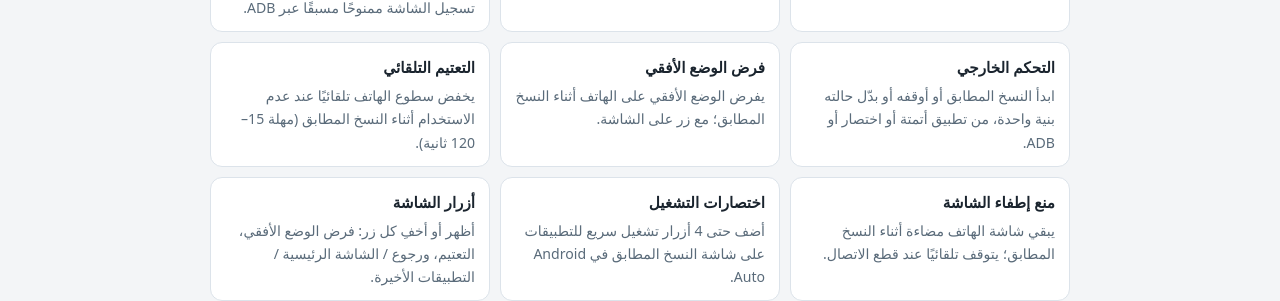
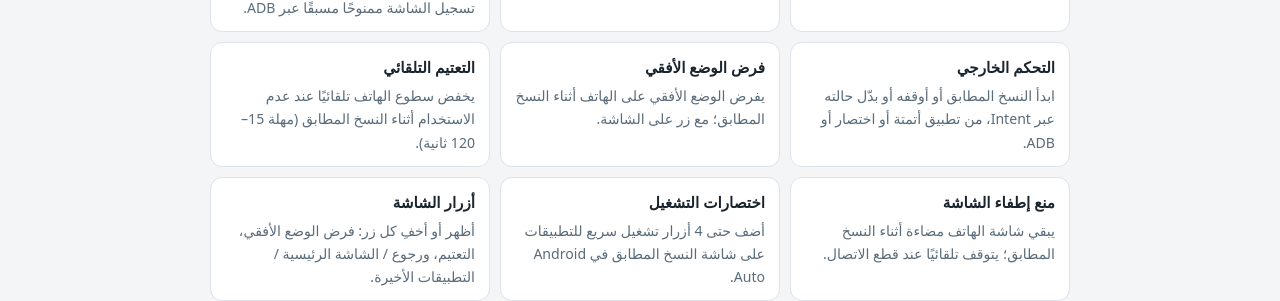
Before and after one commit to slzn/ScreenOnAuto-releases, a Jekyll site: the page built from i18n/ar/index.html, in a window 1280 px wide and 900 px high, scrolled down 1120 px. Shown: the part 174-475 px from the top of the window. Built offline with Jekyll 4.4.1, drawn with Linux system fonts in a browser that asks for light colours.

Commit message:
Use the Intent term in Arabic instead of نية
نية reads as "intention", and بنية واحدة as "with a single intention" — an
Arabic reader could not tell it names the Android mechanism, and واحدة added
a meaning the English never had. Keep the Latin term, as zh-TW does.

Co-Authored-By: Claude Opus 5.5 <noreply@anthropic.com>

```diff
--- a/i18n/ar/index.html
+++ b/i18n/ar/index.html
@@ -149,7 +149,7 @@ permalink: /ar/
     <div class="card"><b>البدء التلقائي</b><p>يبدأ النسخ المطابق تلقائيًا عند اتصال Android Auto.</p></div>
     <div class="card"><b>تشغيل تطبيق تلقائيًا</b><p>يفتح تطبيقًا تختاره على الهاتف تلقائيًا عند بدء النسخ المطابق.</p></div>
     <div class="card"><b>نسخ هذا التطبيق فقط <span class="muted">(Android 15+)</span></b><p>يُرسل إلى السيارة التطبيق الذي يُفتح تلقائيًا فقط بدلًا من الشاشة بأكملها. يتطلب إذن تسجيل الشاشة ممنوحًا مسبقًا عبر ADB.</p></div>
-    <div class="card"><b>التحكم الخارجي</b><p>ابدأ النسخ المطابق أو أوقفه أو بدّل حالته بنية واحدة، من تطبيق أتمتة أو اختصار أو ADB.</p></div>
+    <div class="card"><b>التحكم الخارجي</b><p>ابدأ النسخ المطابق أو أوقفه أو بدّل حالته عبر Intent، من تطبيق أتمتة أو اختصار أو ADB.</p></div>
     <div class="card"><b>فرض الوضع الأفقي</b><p>يفرض الوضع الأفقي على الهاتف أثناء النسخ المطابق؛ مع زر على الشاشة.</p></div>
     <div class="card"><b>التعتيم التلقائي</b><p>يخفض سطوع الهاتف تلقائيًا عند عدم الاستخدام أثناء النسخ المطابق (مهلة 15–120 ثانية).</p></div>
     <div class="card"><b>منع إطفاء الشاشة</b><p>يبقي شاشة الهاتف مضاءة أثناء النسخ المطابق؛ يتوقف تلقائيًا عند قطع الاتصال.</p></div>
```
Also changed, not shown: .github/README.ar.md.
